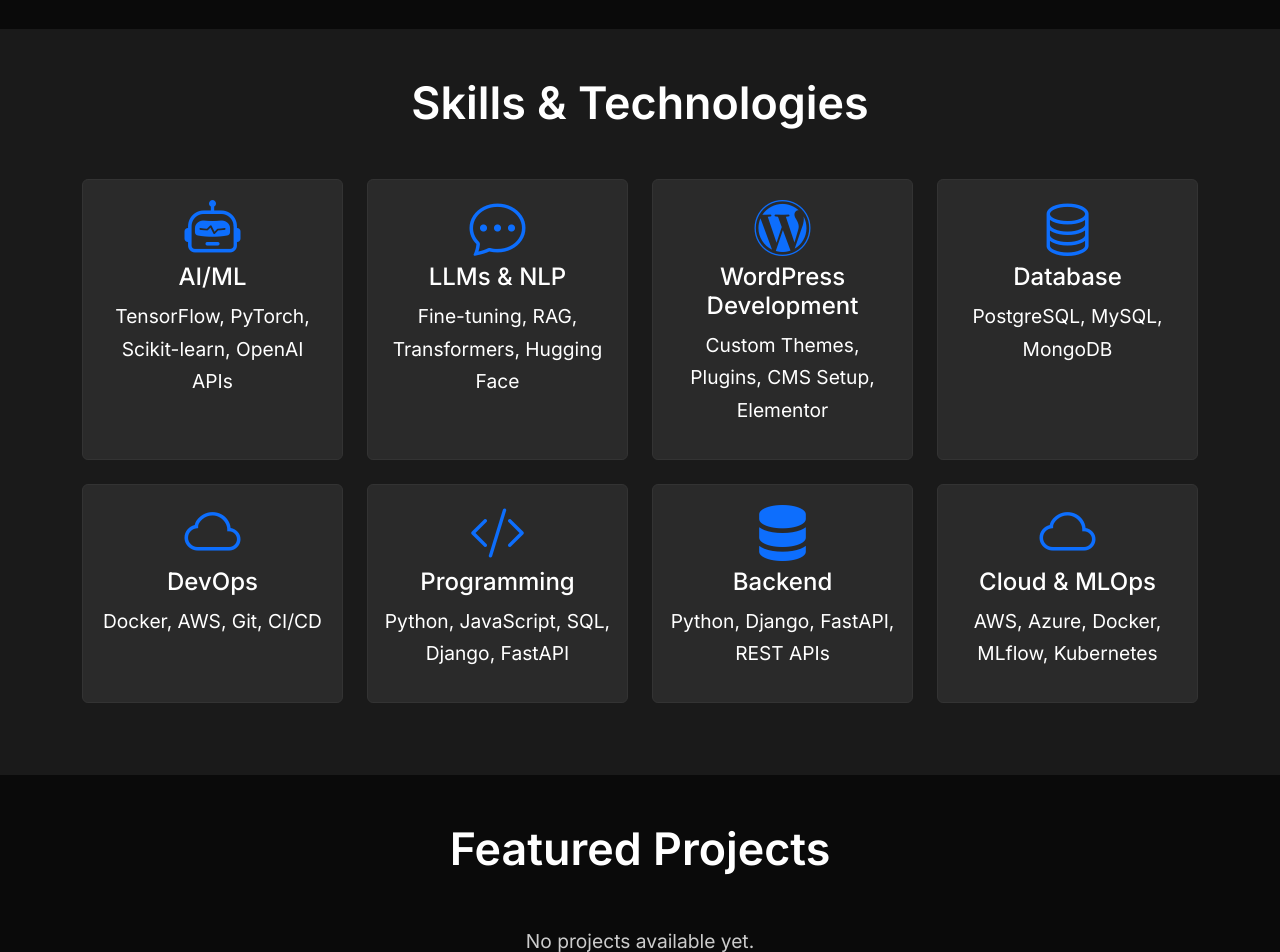
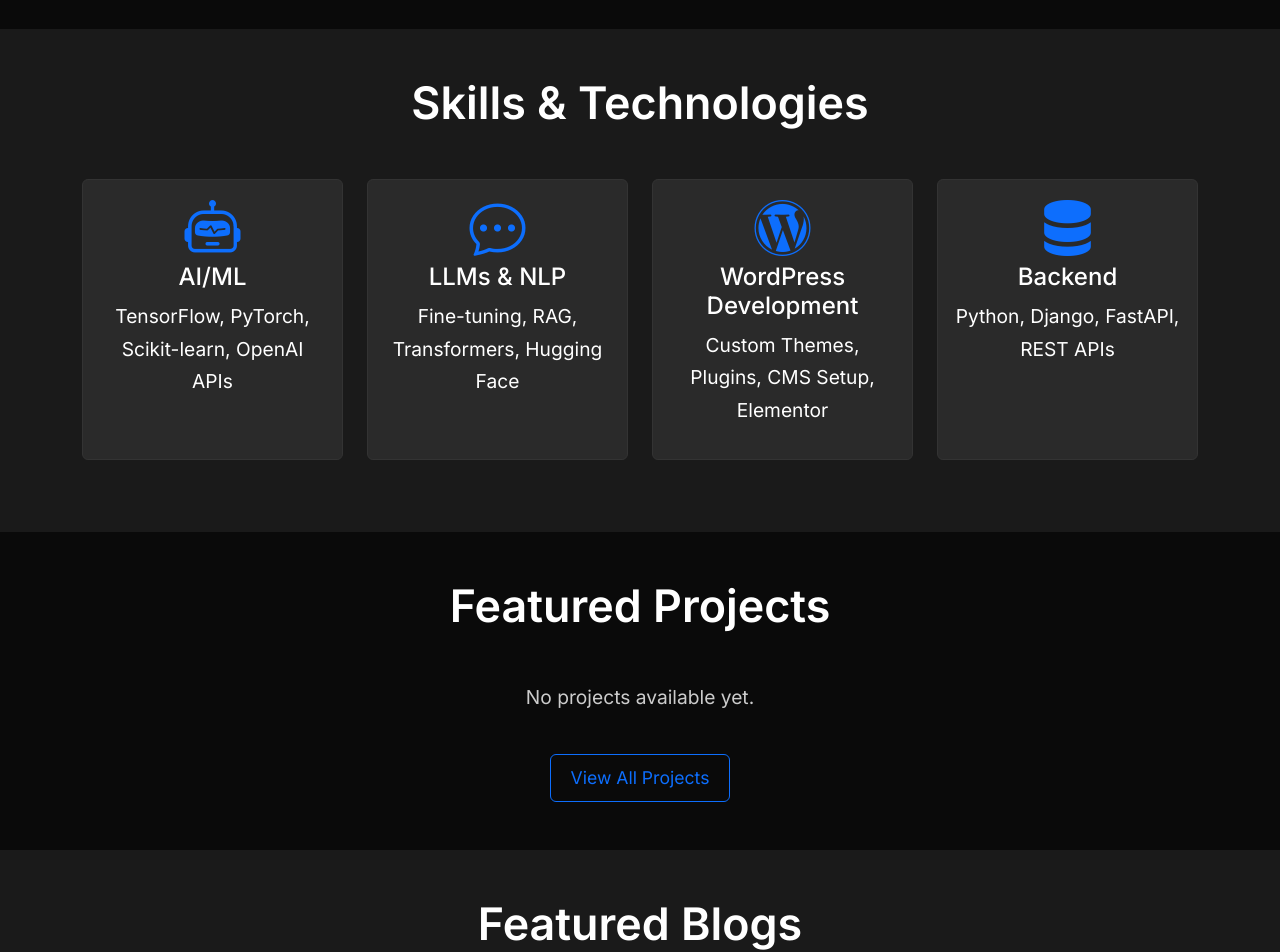
Before and after one commit to kennedy-ak/kennedy_akogo, a Django app: page / in a window 1280 px wide. Shown: the part 938-1890 px from the top of the page. Run offline with Django 5.2, Linux system fonts and the light colour scheme; data that the repository does not hold is empty; some libraries are stand-ins or nearby versions.

Commit message:
Update home.html

```diff
--- a/portfolio/templates/portfolio/home.html
+++ b/portfolio/templates/portfolio/home.html
@@ -69,34 +69,9 @@
 </div>
 
 
-                        <div class="col-md-3 mb-4 stagger-item">
-                <div class="card text-center h-100">
-                    <div class="card-body">
-                        <i class="bi bi-database display-4 text-primary mb-3 floating"></i>
-                        <h5>Database</h5>
-                        <p>PostgreSQL, MySQL, MongoDB</p>
-                    </div>
-                </div>
-            </div>
 
-              <div class="col-md-3 mb-4 stagger-item">
-                <div class="card text-center h-100">
-                    <div class="card-body">
-                        <i class="bi bi-cloud display-4 text-primary mb-3 floating"></i>
-                        <h5>DevOps</h5>
-                        <p>Docker, AWS, Git, CI/CD</p>
-                    </div>
-                </div>
-            </div>
-            <div class="col-md-3 mb-4 stagger-item">
-                <div class="card text-center h-100">
-                    <div class="card-body">
-                        <i class="bi bi-code-slash display-4 text-primary mb-3 floating"></i>
-                        <h5>Programming</h5>
-                        <p>Python, JavaScript, SQL, Django, FastAPI</p>
-                    </div>
-                </div>
-            </div>
+
+
             <div class="col-md-3 mb-4 stagger-item">
                 <div class="card text-center h-100">
                     <div class="card-body">
@@ -107,15 +82,7 @@
                 </div>
             </div>
 
-            <div class="col-md-3 mb-4 stagger-item">
-                <div class="card text-center h-100">
-                    <div class="card-body">
-                        <i class="bi bi-cloud display-4 text-primary mb-3 floating"></i>
-                        <h5>Cloud & MLOps</h5>
-                        <p>AWS, Azure, Docker, MLflow, Kubernetes</p>
-                    </div>
-                </div>
-            </div>
+
         </div>
     </div>
 </section>
```
